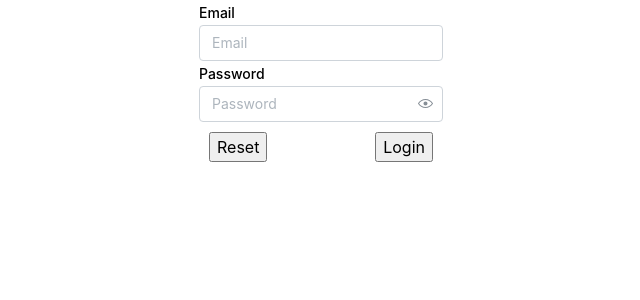
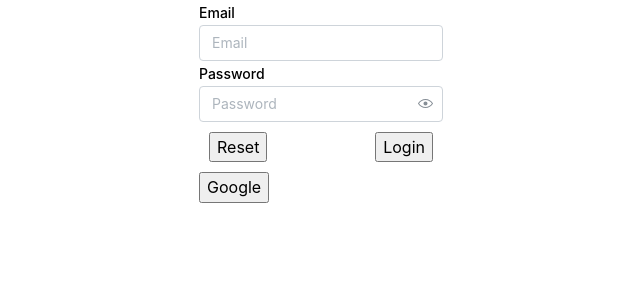
Before and after one commit to mint-rabi/react-vite-tan-router-mantine-sample, a React (Vite) app: page /dashboard in a window 1280 px wide. Shown: the top 300 px of the page, without its empty margins (319-959 px from the left). Built offline with nearby package versions, Linux system fonts and the light colour scheme; no server answers.

Commit message:
googleログイン

```diff
--- a/src/components/providers/loggedIn.tsx
+++ b/src/components/providers/loggedIn.tsx
@@ -1,4 +1,4 @@
-import { useAuthState, useSignInWithEmailAndPassword } from 'react-firebase-hooks/auth'
+import { useAuthState, useSignInWithEmailAndPassword, useSignInWithGoogle } from 'react-firebase-hooks/auth'
 import { auth } from '../../services/firebase/auth.ts'
 import { useCallback } from 'react'
 import { Container, Flex, PasswordInput, Stack, TextInput } from '@mantine/core'
@@ -17,6 +17,7 @@ export const LoggedInProvider: React.FC<loggedInProviderProps> = (props) => {
 
 const LoginForm: React.FC = () => {
   const [signIn] = useSignInWithEmailAndPassword(auth)
+  const [signInWithGoogle] = useSignInWithGoogle(auth)
   const form = useForm({
     initialValues: {
       email: '',
@@ -36,6 +37,9 @@ const LoginForm: React.FC = () => {
     const { email, password } = form.getValues()
     signIn(email, password)
   }, [signIn, form])
+  const procSignInWithGoogle = useCallback(async () => {
+    await signInWithGoogle()
+  }, [signInWithGoogle])
   return (
     <Stack align="center" justify={'stretch'}>
       <form onSubmit={form.onSubmit(procSignIn)}>
@@ -75,6 +79,7 @@ const LoginForm: React.FC = () => {
               Login
             </button>
           </Flex>
+          <button onClick={procSignInWithGoogle}>Google</button>
         </Container>
       </form>
     </Stack>
```
